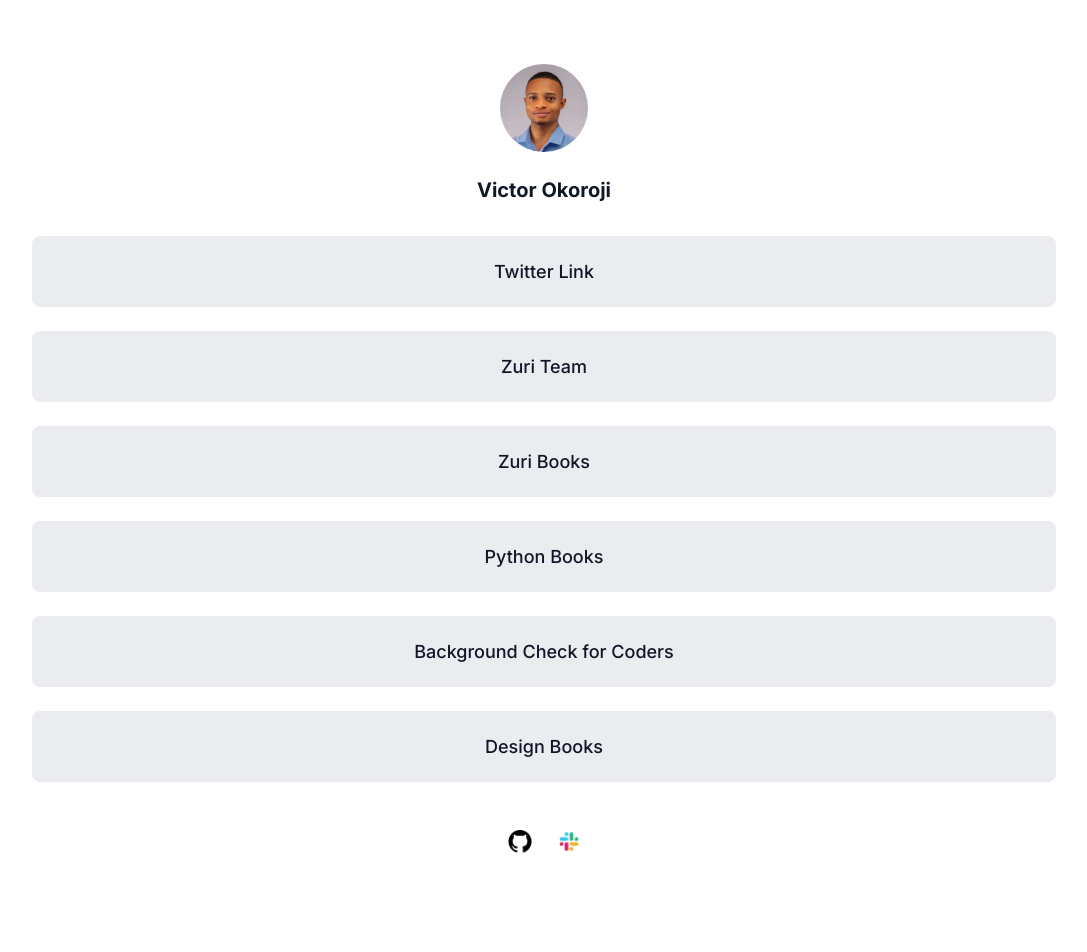
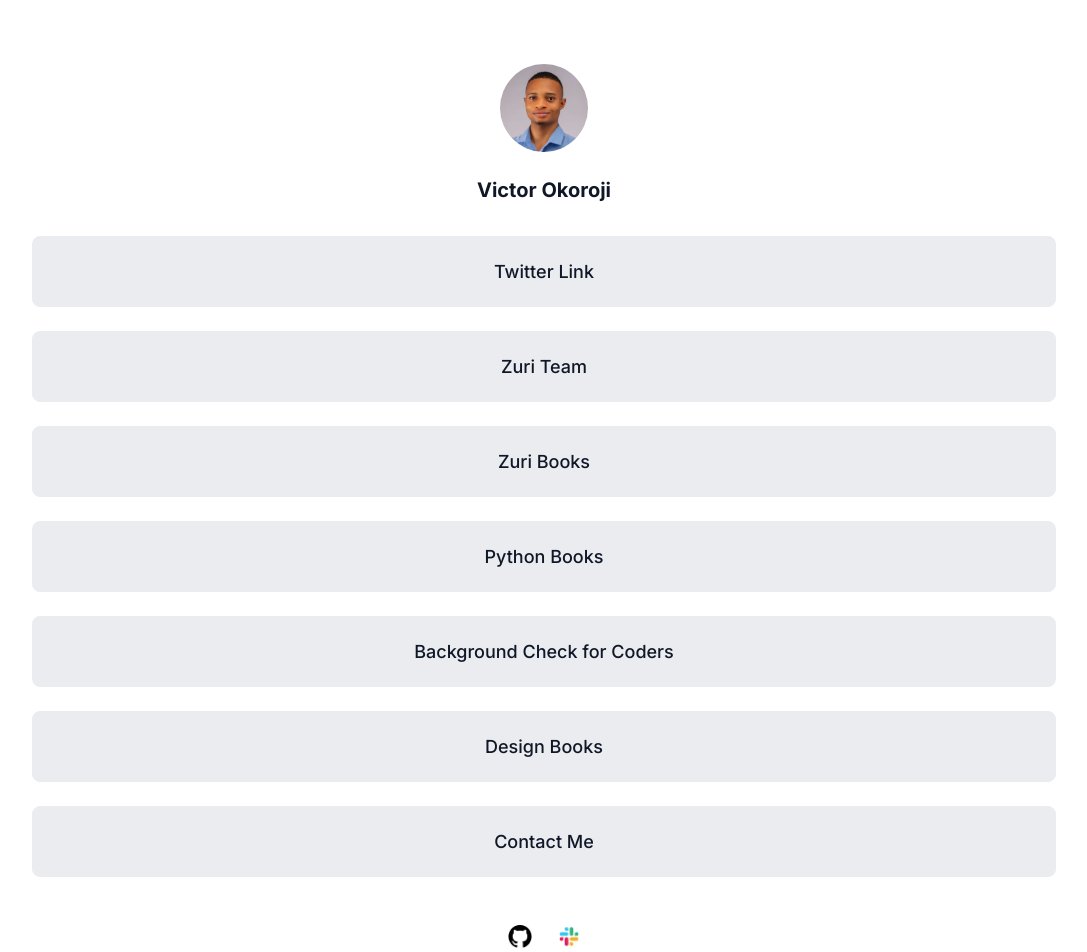
Before and after one commit to vickymarz/linktree, a React (Create React App) app: page / in a window 1280 px wide. Shown: the top 952 px of the page, without its empty margins (96-1183 px from the left). Built offline with nearby package versions, Linux system fonts and the light colour scheme; no server answers.

Commit message:
Add contact me data

```diff
--- a/src/App.js
+++ b/src/App.js
@@ -34,6 +34,11 @@ const App = () => {
       title: 'Design Books',
       url: 'https://books.zuri.team/design-rules',
     },
+    {
+      id: 'contact',
+      title: 'Contact Me',
+      url: '/contact',
+    },
   ];
 
   return (
```
